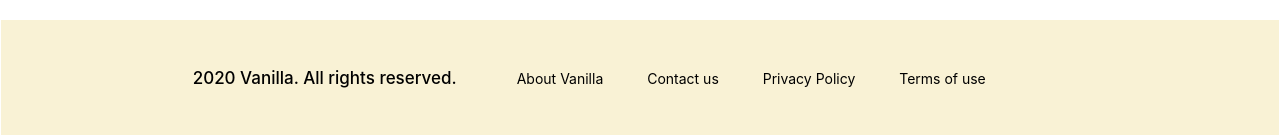
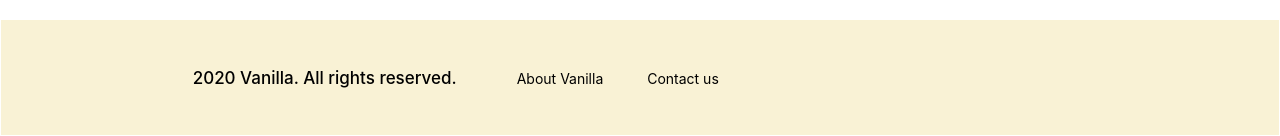
Before and after one commit to myriambenkiran/vanilla, a React (Create React App) app: page /contact in a window 1280 px wide. Shown: the part 666-802 px from the top of the page. Built offline with nearby package versions, Linux system fonts and the light colour scheme.

Commit message:
remove privacy and terms

```diff
--- a/src/App.js
+++ b/src/App.js
@@ -17,8 +17,6 @@ function App() {
             <Route exact path="/" component = {Home}/>
             <Route exact path="/about" component = {About}/>
             <Route exact path="/contact" component = {Contact}/>
-            <Route exact path="/privacy" component = {Contact}/>
-            <Route exact path="/terms" component = {Contact}/>
           </Switch>
           <Footer/>
         </Router>
--- a/src/Footer.js
+++ b/src/Footer.js
@@ -15,8 +15,6 @@ class Footer extends React.Component {
         		<div className="FooterMenu">
                 		<Link exact to="/about"> About Vanilla </Link>
                     	<Link exact to="/contact"> Contact us </Link>
-                    	<Link exact to="/privacy"> Privacy Policy </Link>
-                    	<Link exact to="/terms"> Terms of use </Link>
         		</div>
         	</div>
 
```
Also changed, not shown: 1 other file (tests, documents, lock files or other folders).
